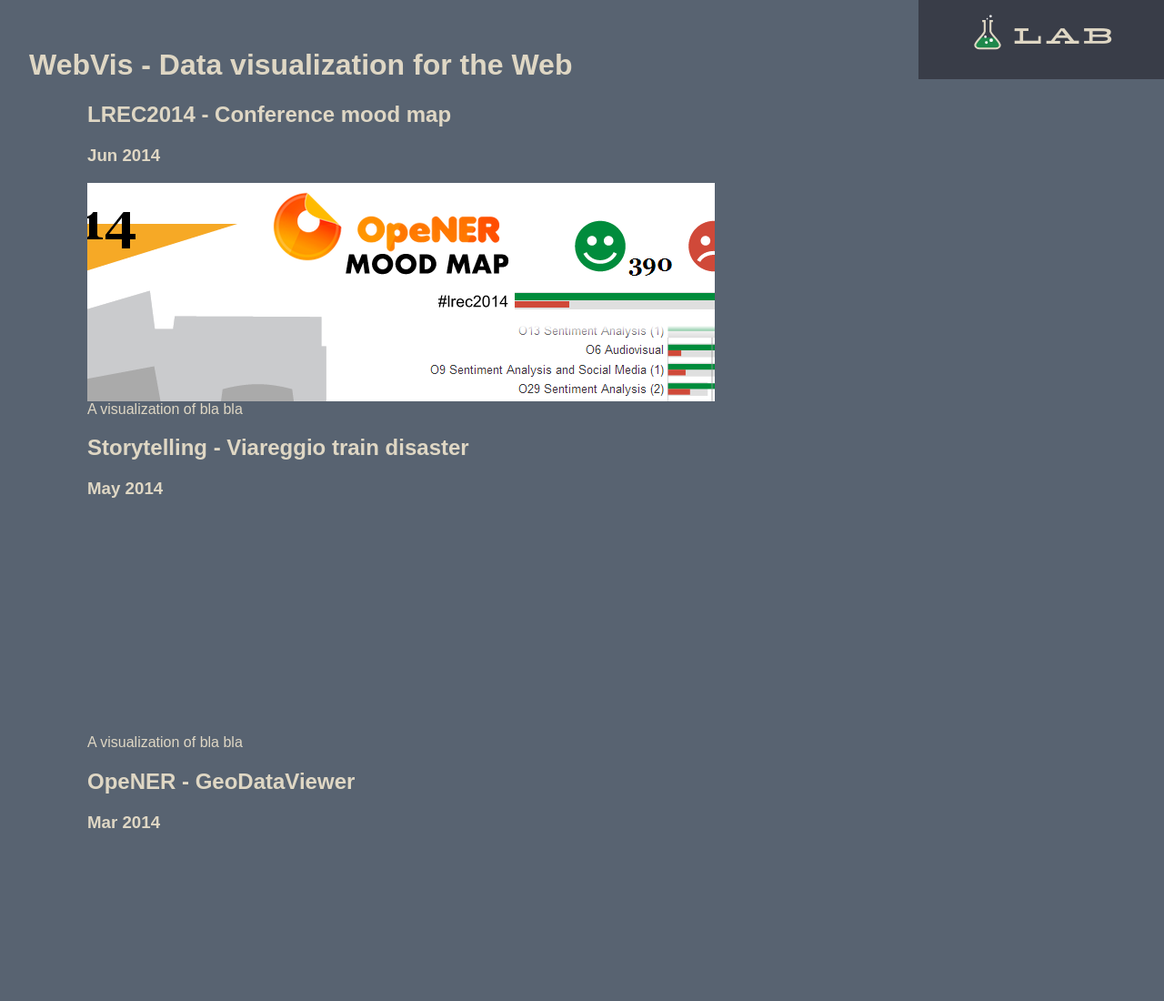
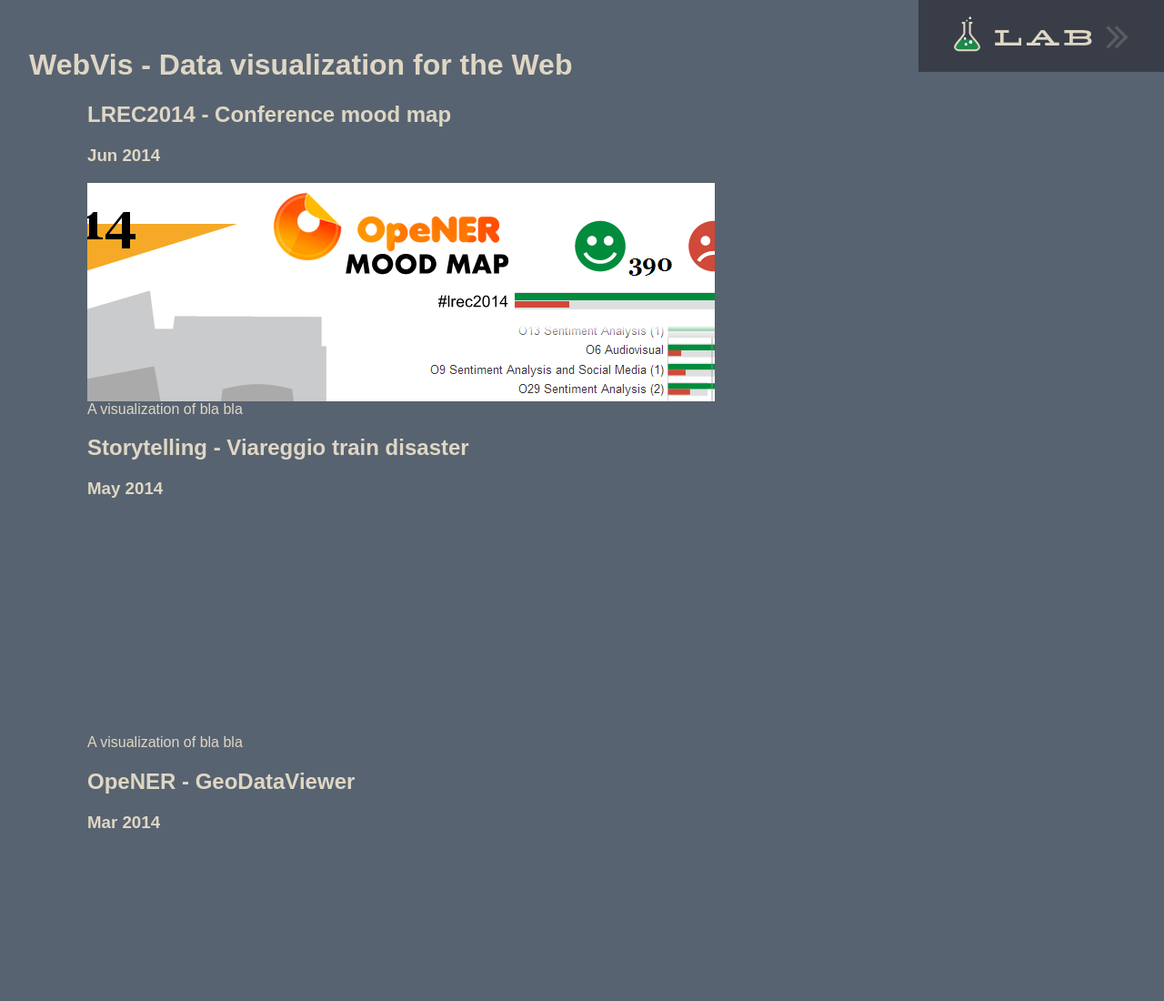
Before and after one commit to nitaku/webvis, a plain HTML site: page client/index.html in a window 1280 px wide. Shown: the top 1100 px of the page at 91% size. Drawn offline with nearby package versions, Linux system fonts and the light colour scheme; no server answers.

Commit message:
Better link to lab & animation.

```diff
--- a/client/home/headers.css
+++ b/client/home/headers.css
@@ -13,13 +13,47 @@
     letter-spacing: 2px;
     text-align: center;
     text-transform: uppercase;
-    margin-top: 16px;
-    margin-bottom: 22px;
+    margin-top: 12px;
+    margin-bottom: 12px;
+    padding-top: 6px;
+    margin-left: 22px;
+    margin-right: 22px;
+}
+a:hover #lab_header {
+    background: rgba(255,255,255,0.05);
+}
+#lab_header > * {
+    display: inline-block;
+    vertical-align: middle;
 }
 #lab_header > img {
-    display: inline-block;
-    vertical-align: middle;
     position: relative;
     top: -4px;
-    right: 3px;
+    right: 4px;
 }
+#lab_header > i {
+    position: relative;
+    top: -4px;
+    opacity: 0.2;
+
+    transform: translate(-4px,0);
+    -webkit-transform: translate(-4px,0);
+    -moz-transform: translate(-4px,0);
+    -ms-transform: translate(-4px,0);
+    -ms-transform: translate(-4px,0);
+
+    transition: ease 800ms transform;
+    -webkit-transition: ease 800ms -webkit-transform;
+    -moz-transition: ease 800ms -moz-transform;
+    -ms-transition: ease 800ms -ms-transform;
+    -o-transition: ease 800ms -o-transform;
+}
+a:hover #lab_header > i {
+    opacity: 1;
+
+    transform: translate(18px,0);
+    -webkit-transform: translate(18px,0);
+    -moz-transform: translate(18px,0);
+    -ms-transform: translate(18px,0);
+    -ms-transform: translate(18px,0);
+}
--- a/client/home/index.coffee
+++ b/client/home/index.coffee
@@ -14,7 +14,7 @@
     .attr
         href: 'lab'
   .append('div')
-    .html('<img src="home/icons/lab_icon.svg"/>Lab')
+    .html('<img src="home/icons/lab_icon.svg"/>Lab <i class="fa fa-angle-double-right fa-2x"></i>')
     .attr
         id: 'lab_header'
 
--- a/client/home/index.js
+++ b/client/home/index.js
@@ -17,7 +17,7 @@
 
   lab.append('a').attr({
     href: 'lab'
-  }).append('div').html('<img src="home/icons/lab_icon.svg"/>Lab').attr({
+  }).append('div').html('<img src="home/icons/lab_icon.svg"/>Lab <i class="fa fa-angle-double-right fa-2x"></i>').attr({
     id: 'lab_header'
   });
 
--- a/client/index.html
+++ b/client/index.html
@@ -2,6 +2,9 @@
 <html>
     <head>
         <meta charset="utf-8">
+
+        <link href="//netdna.bootstrapcdn.com/font-awesome/4.1.0/css/font-awesome.min.css" rel="stylesheet">
+
         <link rel="stylesheet" href="home/index.css">
         <link rel="stylesheet" href="home/headers.css">
         <script src="home/lib/showdown.js"></script>
```
